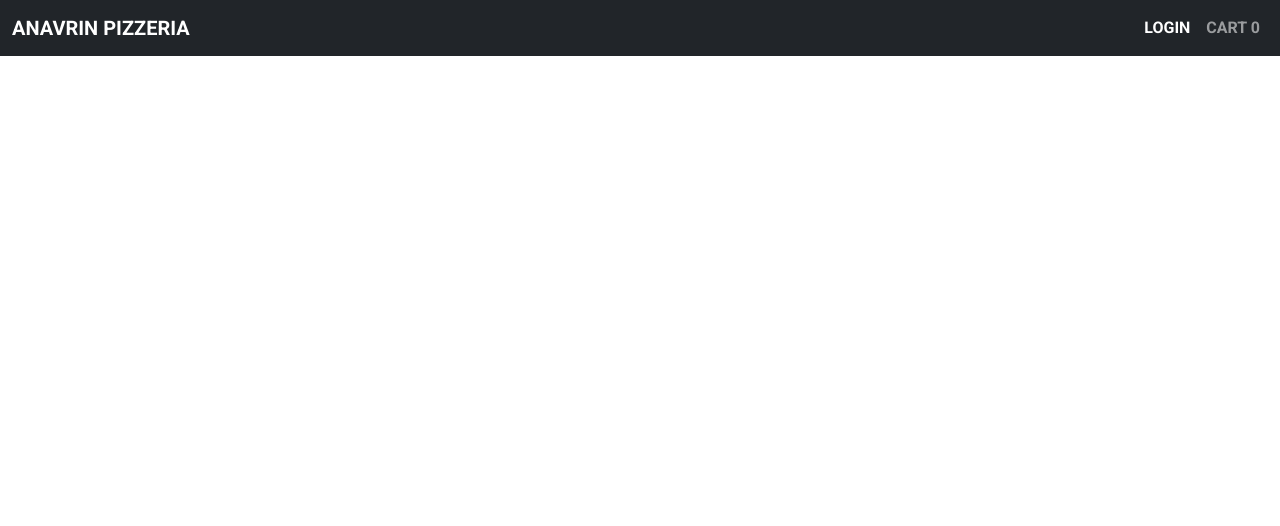
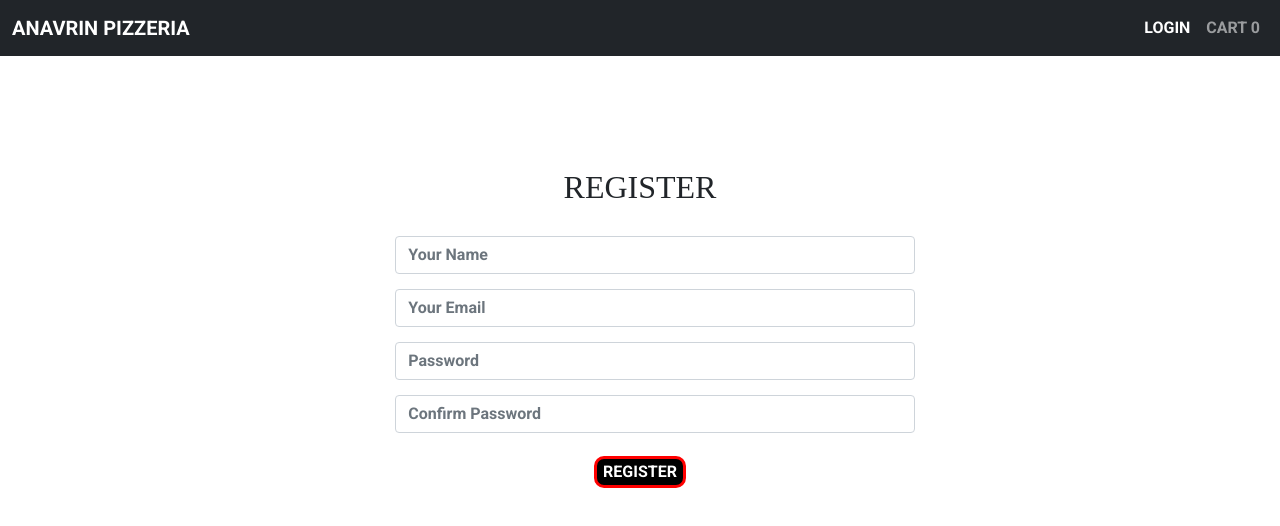
Before and after one commit to ragasxx/ANAVRIN-PIZZERIA, a React (Create React App) app: page /register in a window 1280 px wide. Shown: the top 526 px of the page. Built offline with nearby package versions, Linux system fonts and the light colour scheme.

Commit message:
created full registration

```diff
--- a/src/App.js
+++ b/src/App.js
@@ -3,6 +3,8 @@ import { BrowserRouter, Route, Link, Switch, Routes } from "react-router-dom";
 import Navbar from "./components/Navbar";
 import Homescreen from "./screens/Homescreen";
 import Cartscreen from "./screens/Cartscreen";
+import Loginscreen from "./screens/Loginscreen";
+import Registerscreen from "./screens/Registerscreen";
 
 function App() {
   return (
@@ -12,6 +14,8 @@ function App() {
         <Routes>
           <Route path="/" exact element={<Homescreen />} />
           <Route path="/cart" exact element={<Cartscreen />} />
+          <Route path="/login" exact element={<Loginscreen />} />
+          <Route path="/register" exact element={<Registerscreen />} />
         </Routes>
       </BrowserRouter>
     </div>
--- /dev/null
+++ b/src/actions/userActions.js
@@ -0,0 +1,13 @@
+import axios from "axios";
+
+export const registerUser = (user) => async (dispatch) => {
+  dispatch({ type: "USER_REGISTER_REQUEST" });
+
+  try {
+    const response = await axios.post("/api/users/register", user);
+    console.log(response);
+    dispatch({ type: "USER_REGISTER_SUCCESS" });
+  } catch (error) {
+    dispatch({ type: "USER_REGISTER_FAILED", payload: error });
+  }
+};
--- a/src/index.css
+++ b/src/index.css
@@ -53,3 +53,20 @@ select {
   color: red;
   margin: 10px;
 }
+
+input {
+  margin: 15px;
+}
+
+.btn-register {
+  background-color: black;
+  color: white;
+  border: solid;
+  border-radius: 10px;
+  border-color: red;
+}
+.btn-register:hover {
+  box-shadow: 0 12px 16px 0 rgba(0, 0, 0, 0.24),
+    0 17px 50px 0 rgba(0, 0, 0, 0.19);
+  color: red;
+}
--- /dev/null
+++ b/src/reducers/userReducers.js
@@ -0,0 +1,25 @@
+export const registerUserReducer = (state = {}, action) => {
+  switch (action.type) {
+    case "USER_REGISTER_REQUEST":
+      return {
+        loading: true,
+      };
+
+    case "USER_REGISTER_SUCCESS":
+      return {
+        loading: false,
+        success: true,
+      };
+
+    case "USER_REGISTER_FAILED":
+      return {
+        loading: false,
+        success: action.payload,
+      };
+
+    default:
+      return {
+        state,
+      };
+  }
+};
--- /dev/null
+++ b/src/screens/Loginscreen.js
@@ -0,0 +1,5 @@
+import React from "react";
+
+export default function Loginscreen() {
+  return <div>Loginscreen</div>;
+}
--- /dev/null
+++ b/src/screens/Registerscreen.js
@@ -0,0 +1,90 @@
+import React, { useState } from "react";
+import { useDispatch, useSelector } from "react-redux";
+import { registerUser } from "../actions/userActions";
+
+export default function Registerscreen() {
+  const [name, setname] = useState("");
+  const [email, setemail] = useState("");
+  const [password, setpassword] = useState("");
+  const [cpassword, setcpassword] = useState("");
+
+  const dispatch = useDispatch();
+
+  function register() {
+    if (password != cpassword) {
+      alert("PASSWORD NOT MATCHED");
+    } else {
+      const user = {
+        name,
+        email,
+        password,
+      };
+
+      console.log("user credentials", user);
+      dispatch(registerUser(user));
+    }
+  }
+
+  return (
+    <div>
+      <div className="row justify-content-center mt-5">
+        <div className="col-md-5 mt-5 text-left">
+          <h2
+            className="text-center mt-3"
+            style={{
+              fontSize: "32px",
+              fontFamily: "cursive",
+              marginBottom: "30px",
+            }}
+          >
+            REGISTER
+          </h2>
+          <div>
+            <input
+              type="text"
+              placeholder="Your Name"
+              className="form-control"
+              required
+              value={name}
+              onChange={(e) => {
+                setname(e.target.value);
+              }}
+            />
+            <input
+              type="text"
+              required
+              placeholder="Your Email"
+              className="form-control"
+              value={email}
+              onChange={(e) => {
+                setemail(e.target.value);
+              }}
+            />
+            <input
+              type="text"
+              placeholder="Password"
+              required
+              className="form-control"
+              value={password}
+              onChange={(e) => {
+                setpassword(e.target.value);
+              }}
+            />
+            <input
+              type="text"
+              placeholder="Confirm Password"
+              className="form-control"
+              value={cpassword}
+              onChange={(e) => {
+                setcpassword(e.target.value);
+              }}
+            />
+            <button className="btn-register mt-2" onClick={register}>
+              REGISTER
+            </button>
+          </div>
+        </div>
+      </div>
+    </div>
+  );
+}
--- a/src/store.js
+++ b/src/store.js
@@ -6,10 +6,12 @@ import thunk from "redux-thunk";
 import { cartReducer } from "./reducers/cartReducers";
 
 import { getAllPizzasReducer } from "./reducers/pizzaReducers";
+import { registerUserReducer } from "./reducers/userReducers";
 
 const finalReducer = combineReducers({
   getAllPizzasReducer: getAllPizzasReducer,
   cartReducer: cartReducer,
+  registerUserReducer: registerUserReducer,
 });
 
 const cartItems = localStorage.getItem("cartItems")
```
